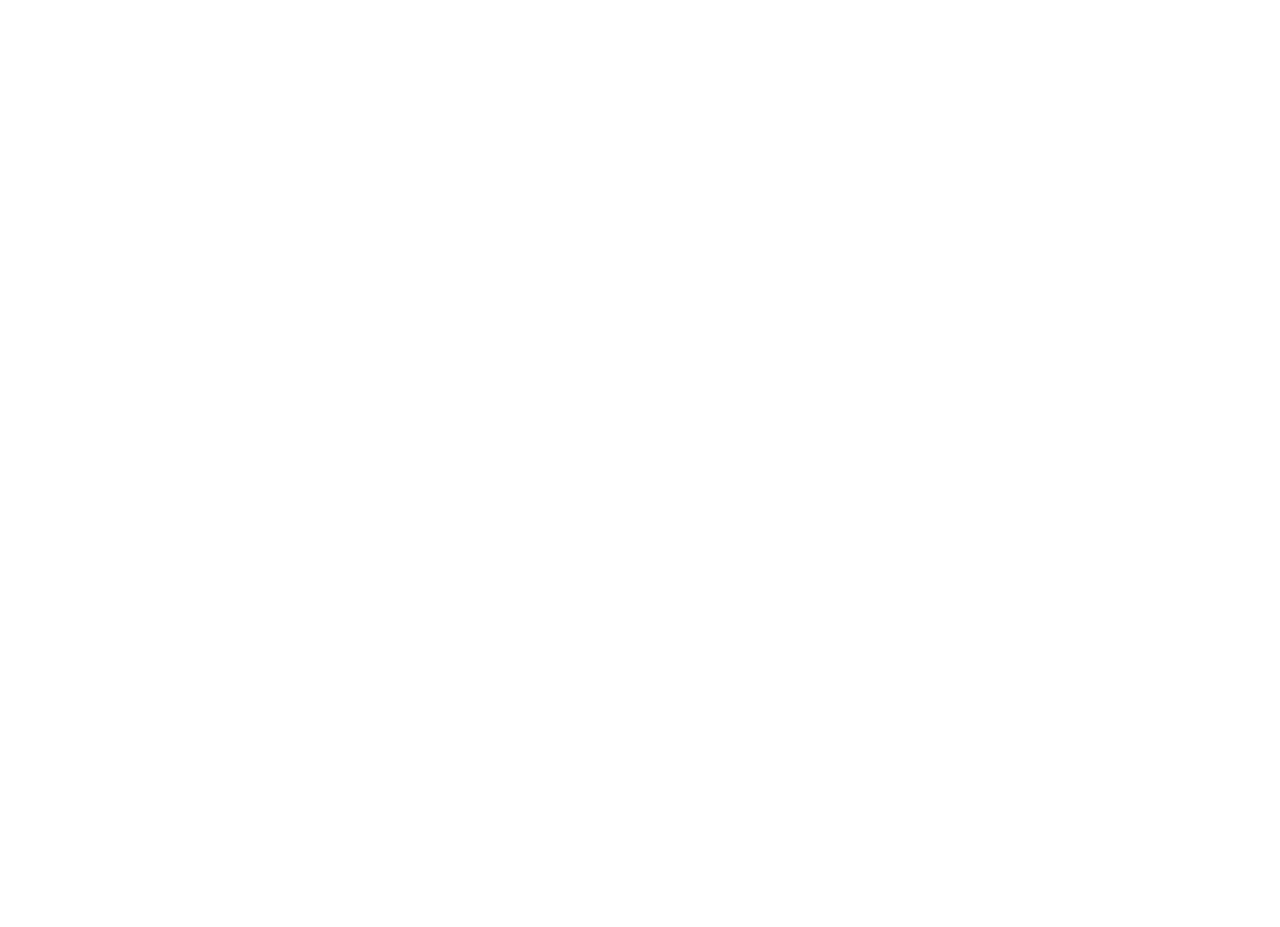
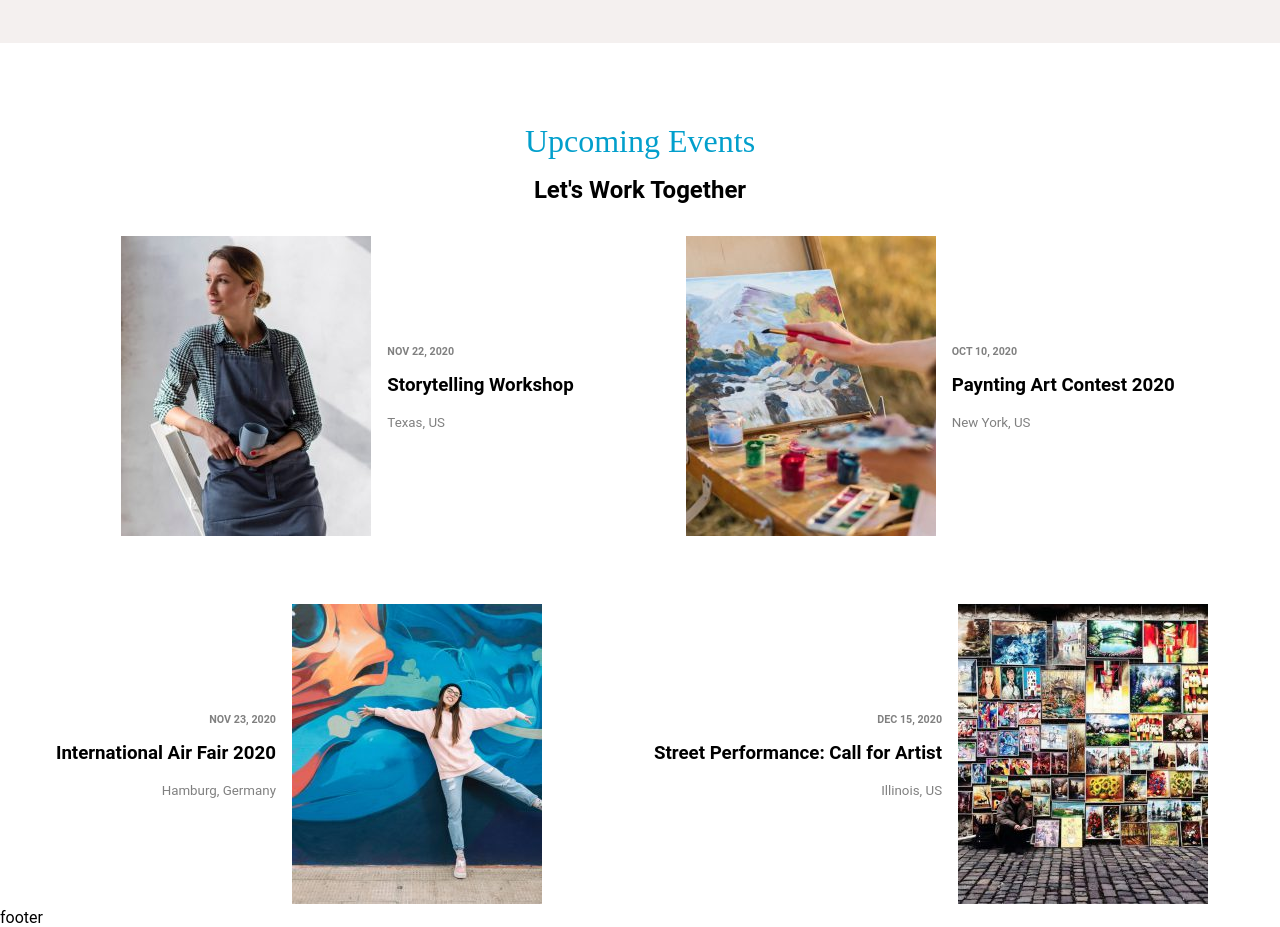
Before and after one commit to Marzio95/proj-html-vuejs, a Vue app: page / in a window 1280 px wide. Shown: the part 5196-6123 px from the top of the page. Before the commit the page ends 5198 px from the top, so only its background shows below. Built offline with nearby package versions, Linux system fonts and the light colour scheme.

Commit message:
completo la sezone 8

```diff
--- a/src/components/MainProj.vue
+++ b/src/components/MainProj.vue
@@ -7,6 +7,7 @@
     <SectionCinque />
     <SectionSei />
     <SectionSette />
+    <SectionOtto />
   </main>
 </template>
 
@@ -18,6 +19,7 @@
 import SectionCinque from "./SectionCinque.vue";
 import SectionSei from "./SectionSei.vue";
 import SectionSette from "./SectionSette.vue";
+import SectionOtto from "./SectionOtto.vue";
 
 export default {
   components: {
@@ -28,6 +30,7 @@
     SectionCinque,
     SectionSei,
     SectionSette,
+    SectionOtto,
   },
   name: "MainProj",
 };
--- /dev/null
+++ b/src/components/SectionOtto.vue
@@ -0,0 +1,110 @@
+<template>
+  <section>
+    <div class="center">
+      <div class="particular_text">Upcoming Events</div>
+      <h2>Let's Work Together</h2>
+    </div>
+    <div class="row_top">
+      <div class="card" v-for="card in arrayCardsTop" :key="card.title">
+        <div class="col_left">
+          <img :src="require('../assets/images/' + card.img)" alt="" />
+        </div>
+        <div class="col_right">
+          <h6>{{ card.calendar }}</h6>
+          <h3>{{ card.title }}</h3>
+          <small>{{ card.position }}</small>
+        </div>
+      </div>
+    </div>
+    <div class="row_bottom">
+      <div class="card" v-for="card in arrayCardsBottom" :key="card.title">
+        <div class="col_left">
+          <h6>{{ card.calendar }}</h6>
+          <h3>{{ card.title }}</h3>
+          <small>{{ card.position }}</small>
+        </div>
+        <div class="col_right">
+          <img :src="require('../assets/images/' + card.img)" alt="" />
+        </div>
+      </div>
+    </div>
+  </section>
+</template>
+
+<script>
+export default {
+  name: "SectionOtto",
+  data() {
+    return {
+      arrayCardsTop: [
+        {
+          img: "artist-event-04-250x300.jpg",
+          calendar: "NOV 22, 2020",
+          title: "Storytelling Workshop",
+          position: "Texas, US",
+        },
+        {
+          img: "artist-event-03-250x300.jpg",
+          calendar: "OCT 10, 2020",
+          title: "Paynting Art Contest 2020",
+          position: "New York, US",
+        },
+      ],
+      arrayCardsBottom: [
+        {
+          img: "artist-event-02-250x300.jpg",
+          calendar: "NOV 23, 2020",
+          title: "International Air Fair 2020",
+          position: "Hamburg, Germany",
+        },
+        {
+          img: "artist-event-01-250x300.jpg",
+          calendar: "DEC 15, 2020",
+          title: "Street Performance: Call for Artist",
+          position: "Illinois, US",
+        },
+      ],
+    };
+  },
+};
+</script>
+
+<style scoped lang="scss">
+.center {
+  text-align: center;
+  margin-top: 2rem;
+  padding-top: 3rem;
+  margin-bottom: 2rem;
+}
+h2 {
+  margin-top: 1rem;
+}
+.row_top {
+  display: flex;
+  justify-content: center;
+  margin-top: 1rem;
+  margin-bottom: 4rem;
+}
+.row_bottom {
+  display: flex;
+  justify-content: center;
+}
+.row_bottom .card .col_left {
+  text-align: end;
+}
+.card {
+  display: flex;
+  align-items: center;
+  margin: 0 3rem;
+}
+img {
+  margin: 0 1rem;
+}
+h3 {
+  margin: 1rem 0;
+}
+h6,
+small {
+  color: gray;
+}
+</style>
--- a/src/components/SectionSette.vue
+++ b/src/components/SectionSette.vue
@@ -72,7 +72,7 @@
   padding: 3rem;
   filter: brightness(0.8);
   justify-self: center;
-  margin-left: 10rem;
+  margin-left: 11rem;
 }
 .container_text {
   color: white;
--- a/src/components/SectionTre.vue
+++ b/src/components/SectionTre.vue
@@ -32,7 +32,7 @@
 
 <style scoped lang="scss">
 .section {
-  height: 500px;
+  height: 560px;
   display: flex;
 }
 .col_left {
```
